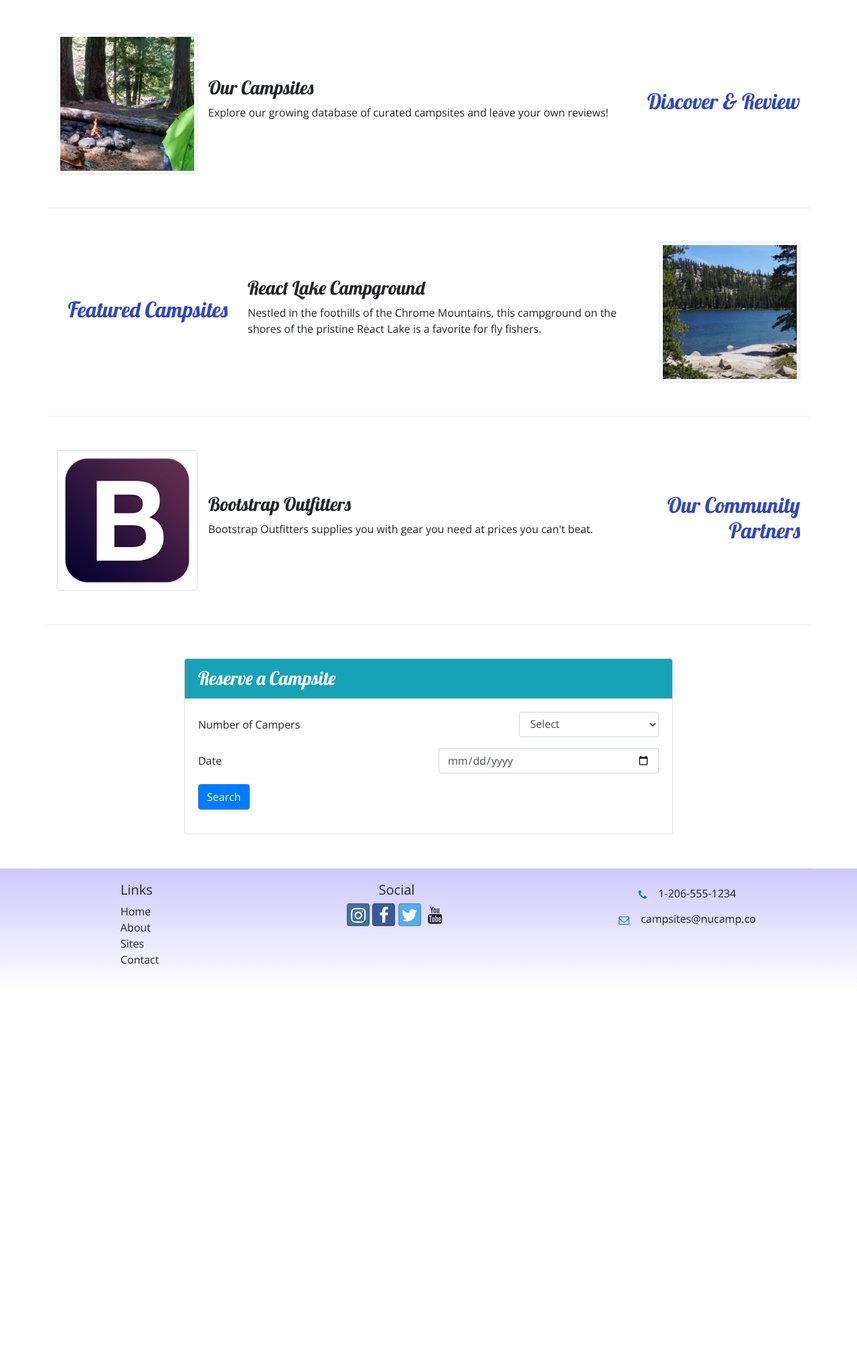
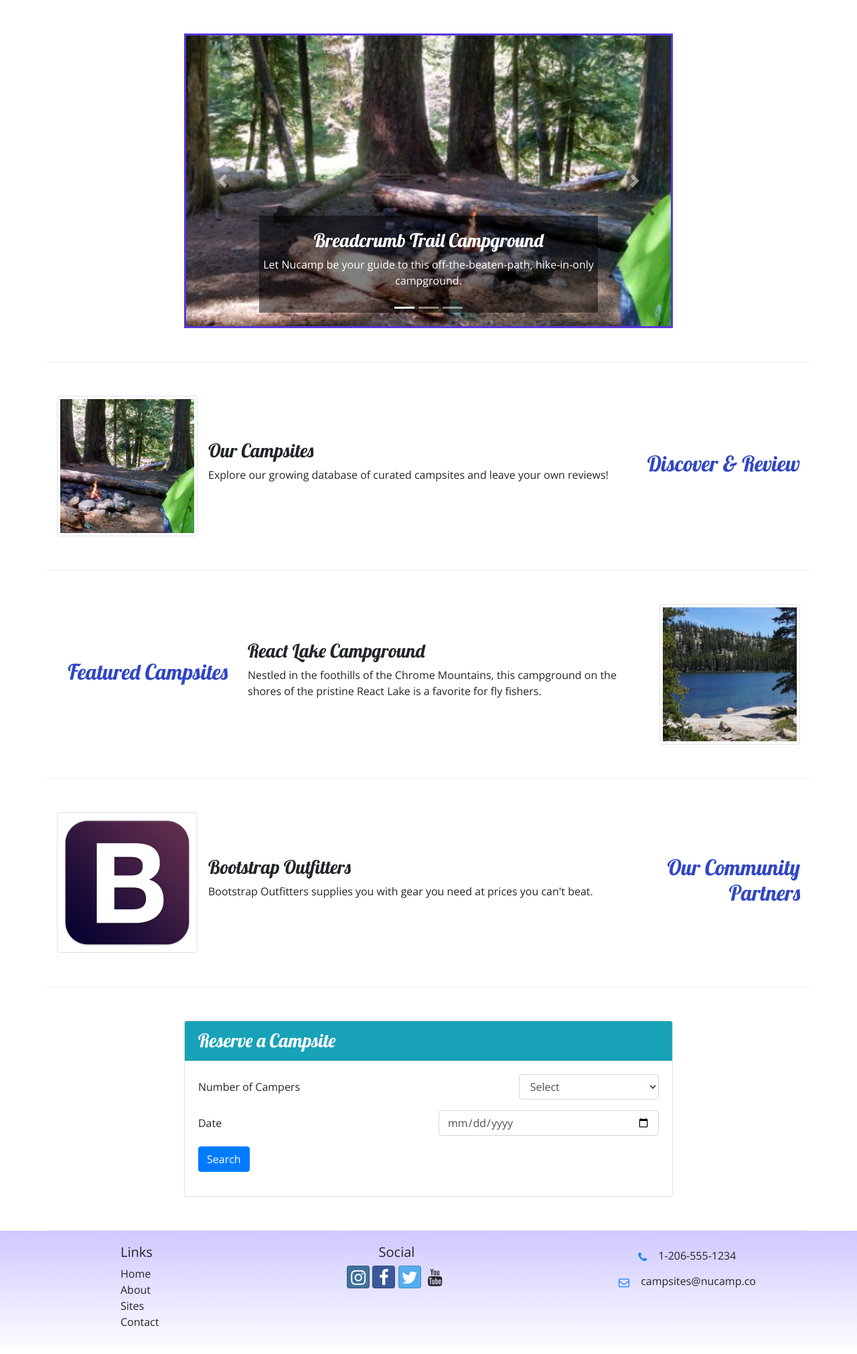
Before and after one commit to mk-bishop/nucampsite, a PHP site: page /index.html in a window 1280 px wide. Shown: the part 220-2242 px from the top of the page at 67% size. Before the commit the page ends 1661 px from the top, so only its background shows below. Run offline with PHP 8.4, Linux system fonts and the light colour scheme; some libraries are stand-ins or nearby versions.

Commit message:
carousel

```diff
--- a/css/styles.css
+++ b/css/styles.css
@@ -40,3 +40,12 @@ a, a:hover {
     color: inherit;
     text-decoration: none;
   }
+
+.carousel-caption {
+    background-color: rgba(0, 0, 0, 0.5);
+
+}
+
+.carousel {
+    border: solid #5637DD;
+}
--- a/index.html
+++ b/index.html
@@ -98,6 +98,49 @@
     </div>
 
     <div class="container">
+        <div class="row row-content">
+            <div class="col-md-8 mx-auto">
+                <div id="homeCarousel" class="carousel slide" data-ride="carousel">
+                    <ol class="carousel-indicators">
+                        <li data-target="#homeCarousel" data-slide-to="0" class="active"></li>
+                        <li data-target="#homeCarousel" data-slide-to="1"></li>
+                        <li data-target="#homeCarousel" data-slide-to="2"></li>
+                    </ol>
+                    <div class="carousel-inner">
+                        <div class="carousel-item active">
+                        <img src="img/breadcrumb-trail.jpg" alt="breadcrumb trail campground" class="d-block w-100" />
+                        <div class="carousel-caption">
+                            <h3>Breadcrumb Trail Campground</h3>
+                            <p class="d-none d-sm-block">Let Nucamp be your guide to this off-the-beaten-path, hike-in-only campground.</p>
+                        </div>
+                        </div>
+                        <div class="carousel-item">
+                            <img class="d-block w-100" src="img/react-lake.jpg" alt="React Lake Campground" />
+                            <div class="carousel-caption">
+                                <h3>React Lake Campground</h3>
+                                <p class="d-none d-sm-block">Nestled in the foothills of the Chrome Mountains, this campground on the shores of the pristine React Lake is a favorite for fly fishers.</p>
+                            </div>
+                        </div>
+                        <div class="carousel-item">
+                            <img class="d-block w-100" src="img/chrome-river.jpg" alt="Chrome River Campground" />
+                            <div class="carousel-caption">
+                                <h3>Chrome River Campground</h3>
+                                <p class="d-none d-sm-block">Spend a few sunny days and starry nights beneath a canopy of old-growth firs at this enchanting spot by the Chrome River.</p>
+                            </div>
+                        </div>
+                    </div>
+                    <a class="carousel-control-prev" href="#homeCarousel" role="button" data-slide="prev">
+                        <span class="carousel-control-prev-icon"></span>
+                        <span class="sr-only">Previous</span>
+                    </a>
+
+                    <a class="carousel-control-next" href="#homeCarousel" role="button" data-slide="next">
+                        <span class="carousel-control-next-icon"></span>
+                        <span class="sr-only">Next</span>
+                    </a>
+                </div>
+            </div>
+        </div>
         <div class="row row-content align-items-center">
             <div class="col-sm-4 order-sm-last col-md-3">
                 <h2 class="text-sm-right">Discover & Review</h2>
```
